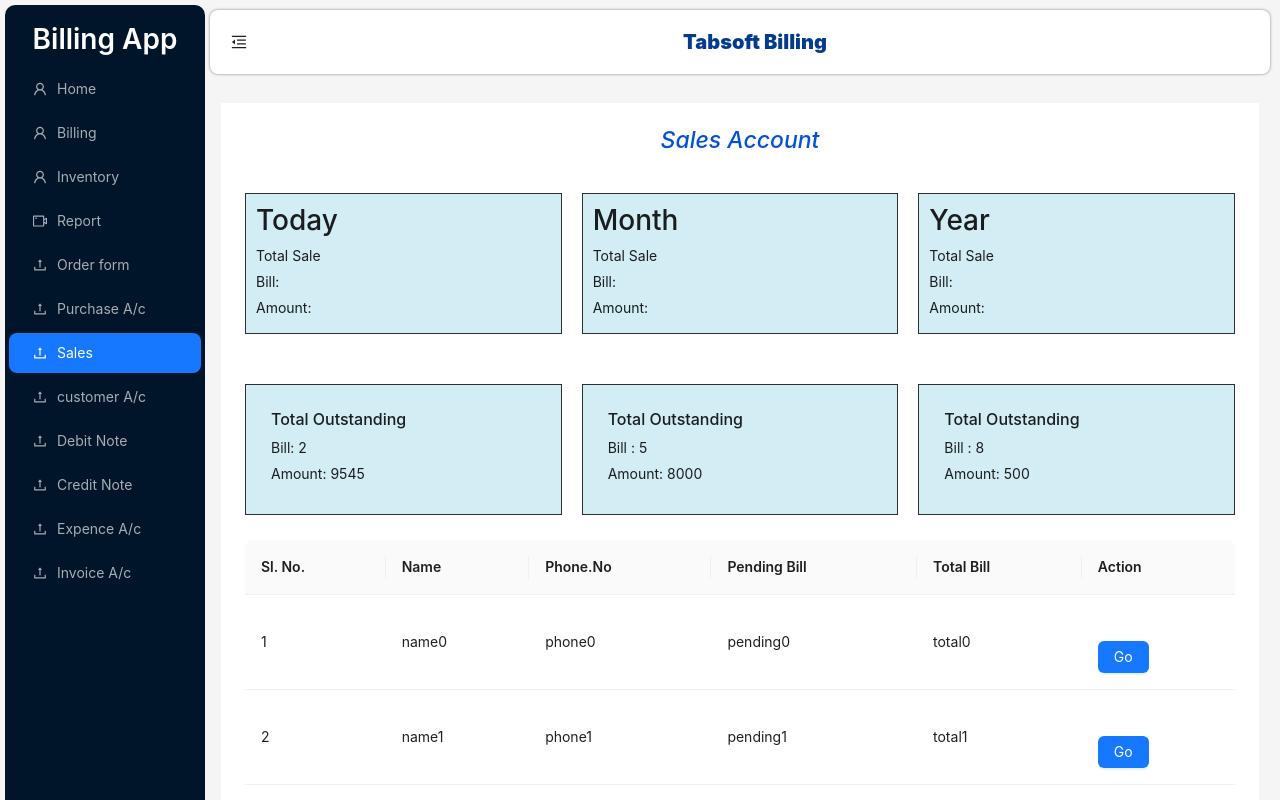
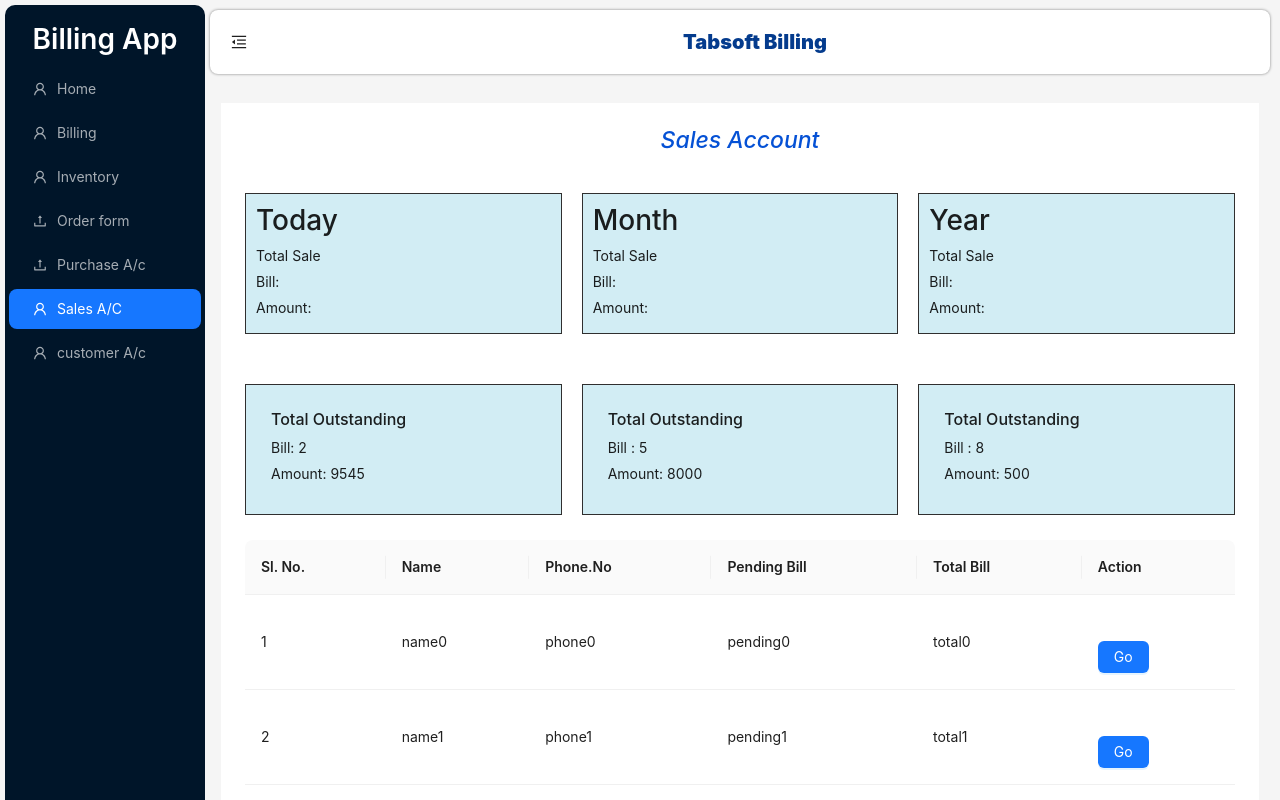
Before and after one commit to ablecj/Inventory-App, a React (Vite) app in the folder frontend/: page /sales in a window 1280 px wide. Shown: the top 800 px of the page. Built offline with nearby package versions, Linux system fonts and the light colour scheme.

Commit message:
changes added to the Menu

```diff
--- a/frontend/src/components/DefaultLayout.jsx
+++ b/frontend/src/components/DefaultLayout.jsx
@@ -7,7 +7,6 @@
   MenuUnfoldOutlined,
   UploadOutlined,
   UserOutlined,
-  VideoCameraOutlined,
 } from "@ant-design/icons";
 import { Layout, Menu, Button, theme } from "antd";
 import { Link, useLocation } from "react-router-dom";
@@ -22,17 +21,61 @@
 
   // uselocation
   const location = useLocation();
-  const {pathname} = location;
+  const { pathname } = location;
+
+  // menu itemms
+  const menuItems = [
+    { key: "/",
+     path: "/",
+     title: "Home",
+     icon: <UserOutlined />
+    },
+    {
+      key: "/billing-page",
+      path: "/billing-page",
+      title: "Billing",
+      icon: <UserOutlined />,
+    },
+    {
+      key: "/inventory",
+      path: "/inventory",
+      title: "Inventory",
+      icon: <UserOutlined />,
+    },
+    {
+      key: "/order-form",
+      path: "/order-form",
+      title: "Order form",
+      icon: <UploadOutlined />,
+    },
+    {
+      key: "/purchase-account",
+      path: "/purchase-account",
+      title: "Purchase A/c",
+      icon: <UploadOutlined />,
+    },
+    {
+      key: "/sales",
+      path: "/sales",
+      title: "Sales A/C",
+      icon: <UserOutlined />,
+    },
+    {
+      key: "/customer-details",
+      path: "/customer-details",
+      title: "customer A/c",
+      icon: <UserOutlined />,
+    },
+  ];
 
   return (
-
     <Layout>
       <Sider trigger={null} collapsible collapsed={collapsed}>
         <div className="demo-logo-vertical">
           <h3 className="sidebar_header">Billing App</h3>
         </div>
 
-        <Menu theme="dark" mode="inline" defaultSelectedKeys={[pathname]}>
+        {/* <Menu theme="dark" mode="inline" defaultSelectedKeys={[pathname]}>
           <Menu.Item key="/" icon={<UserOutlined />}>
             <Link to="/">Home</Link>
           </Menu.Item>
@@ -69,6 +112,15 @@
           <Menu.Item key="11" icon={<UploadOutlined />}>
             <Link to="/nav11">Invoice A/c</Link>
           </Menu.Item>
+        </Menu> */}
+
+        {/* new code for the menu links */}
+        <Menu theme="dark" mode="inline" defaultSelectedKeys={[pathname]}>
+          {menuItems.map((item) => (
+            <Menu.Item key={item.key} icon={item.icon}>
+              <Link to={item.path}>{item.title}</Link>
+            </Menu.Item>
+          ))}
         </Menu>
       </Sider>
       <Layout>
@@ -113,7 +165,6 @@
         </Content>
       </Layout>
     </Layout>
-
   );
 };
 
--- a/frontend/src/components/InventoryLayout.jsx
+++ b/frontend/src/components/InventoryLayout.jsx
@@ -20,6 +20,48 @@
   } = theme.useToken();
   const location = useLocation();
   const { pathname } = location;
+
+  // MenuItems
+  const MenuItems = [
+    {
+      key: '/inventory',
+      path: '/inventory',
+      title: 'Inventory Update',
+      icon: <UserOutlined />
+    },
+    {
+      key: '/purchase-bill',
+      path: '/purchase-bill',
+      title: 'Purchase Bill Update',
+      icon: <UserOutlined />
+    },
+    {
+      key: '/vendor-account',
+      path: '/vendor-account',
+      title: 'Vendor Account',
+      icon: <VideoCameraOutlined />
+    },
+    {
+      key: '/customer-Account',
+      path: '/customer-Account',
+      title: 'Customer Account',
+      icon: <UploadOutlined />
+    },
+    {
+      key: '/inventory-items',
+      path: '/inventory-items',
+      title: 'Inventory Items',
+      icon: <UploadOutlined />
+    },
+    {
+      key: '/damage-items',
+      path: '/damage-items',
+      title: 'Damage Items',
+      icon:  <UploadOutlined />
+    }
+  ]
+
+
   return (
     <div className="inventoryLayout-Header">
       <Layout>
@@ -27,17 +69,13 @@
           <div className="demo-logo-vertical">
             <h3 className="sidebar_header">Billing App</h3>
           </div>
-
-          <Menu theme="dark" mode="inline" defaultSelectedKeys={[pathname]}>
+          {/* <Menu theme="dark" mode="inline" defaultSelectedKeys={[pathname]}>
             <Menu.Item key="/inventory" icon={<UserOutlined />}>
               <Link to="/inventory">Inventory update</Link>
             </Menu.Item>
             <Menu.Item key="/purchase-bill" icon={<UserOutlined />}>
               <Link to="/purchase-bill">Purchase Bill update</Link>
             </Menu.Item>
-            {/* <Menu.Item key="3" icon={<UserOutlined />}>
-              <Link to="/inventory">Inventory category</Link>
-            </Menu.Item> */}
             <Menu.Item key="/vendor-account" icon={<VideoCameraOutlined />}>
               <Link to="/vendor-account">Vendor Account</Link>
             </Menu.Item>
@@ -50,7 +88,16 @@
             <Menu.Item key="/damage-items" icon={<UploadOutlined />}>
               <Link to="/damage-items">Damage Items</Link>
             </Menu.Item>
-          </Menu>
+          </Menu> */}
+
+          {/* MenuItes Maping  */}
+          <Menu theme="dark" mode="inline" defaultSelectedKeys={[pathname]}>
+          {MenuItems.map((item) => (
+            <Menu.Item key={item.key} icon={item.icon}>
+              <Link to={item.path}>{item.title}</Link>
+            </Menu.Item>
+          ))}
+        </Menu>
         </Sider>
         <Layout>
           <Header
```
